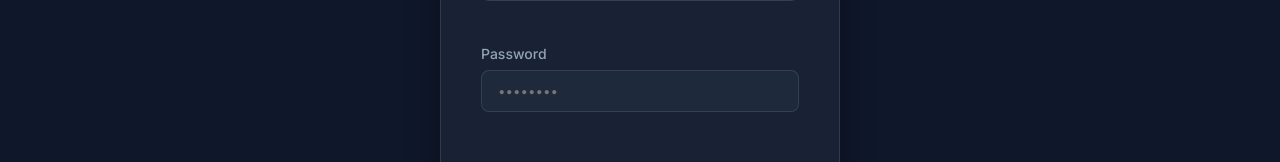
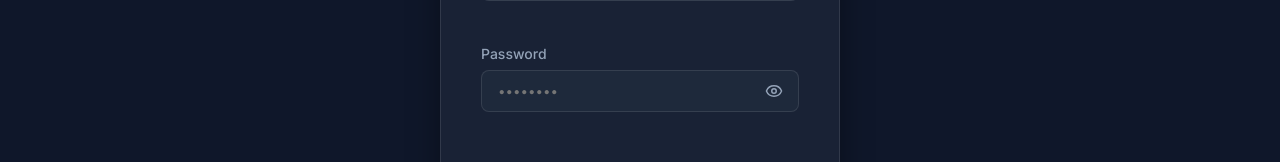
Before and after one commit to pranavbellamkonda10089/mern-project, a React (Vite) app in the folder frontend/: page /login in a window 1280 px wide. Shown: the part 289-451 px from the top of the page. Built offline with nearby package versions, Linux system fonts and the light colour scheme; no server answers.

Commit message:
password show or dont show

```diff
--- a/frontend/src/pages/Login.jsx
+++ b/frontend/src/pages/Login.jsx
@@ -2,12 +2,14 @@
 import { AuthContext } from '../context/AuthContext';
 import { Navigate } from 'react-router-dom';
 import { GoogleLogin } from '@react-oauth/google';
+import { Eye, EyeOff } from 'lucide-react';
 
 const Login = () => {
     const [isLogin, setIsLogin] = useState(true);
     const { login, register, googleLogin, user } = useContext(AuthContext);
 
     const [formData, setFormData] = useState({ name: '', email: '', password: '', role: 'student' });
+    const [showPassword, setShowPassword] = useState(false);
     const [error, setError] = useState('');
 
     if (user) return <Navigate to="/dashboard" />;
@@ -67,7 +69,36 @@
                     </div>
                     <div className="form-group">
                         <label>Password</label>
-                        <input type="password" placeholder="••••••••" value={formData.password} onChange={(e) => setFormData({ ...formData, password: e.target.value })} required />
+                        <div style={{ position: 'relative', display: 'flex', alignItems: 'center' }}>
+                            <input
+                                type={showPassword ? 'text' : 'password'}
+                                placeholder="••••••••"
+                                value={formData.password}
+                                onChange={(e) => setFormData({ ...formData, password: e.target.value })}
+                                style={{ width: '100%', paddingRight: '2.75rem' }}
+                                required
+                            />
+                            <button
+                                type="button"
+                                onClick={() => setShowPassword(!showPassword)}
+                                style={{
+                                    position: 'absolute',
+                                    right: '0.75rem',
+                                    display: 'flex',
+                                    alignItems: 'center',
+                                    justifyContent: 'center',
+                                    color: 'var(--text-secondary)',
+                                    padding: '0.25rem',
+                                    border: 'none',
+                                    background: 'transparent',
+                                    cursor: 'pointer'
+                                }}
+                                title={showPassword ? 'Hide password' : 'Show password'}
+                                aria-label={showPassword ? 'Hide password' : 'Show password'}
+                            >
+                                {showPassword ? <EyeOff size={18} /> : <Eye size={18} />}
+                            </button>
+                        </div>
                     </div>
                     <button type="submit" className="btn-primary" style={{ marginTop: '1rem', width: '100%' }}>
                         {isLogin ? 'Login' : 'Sign Up'}
```
